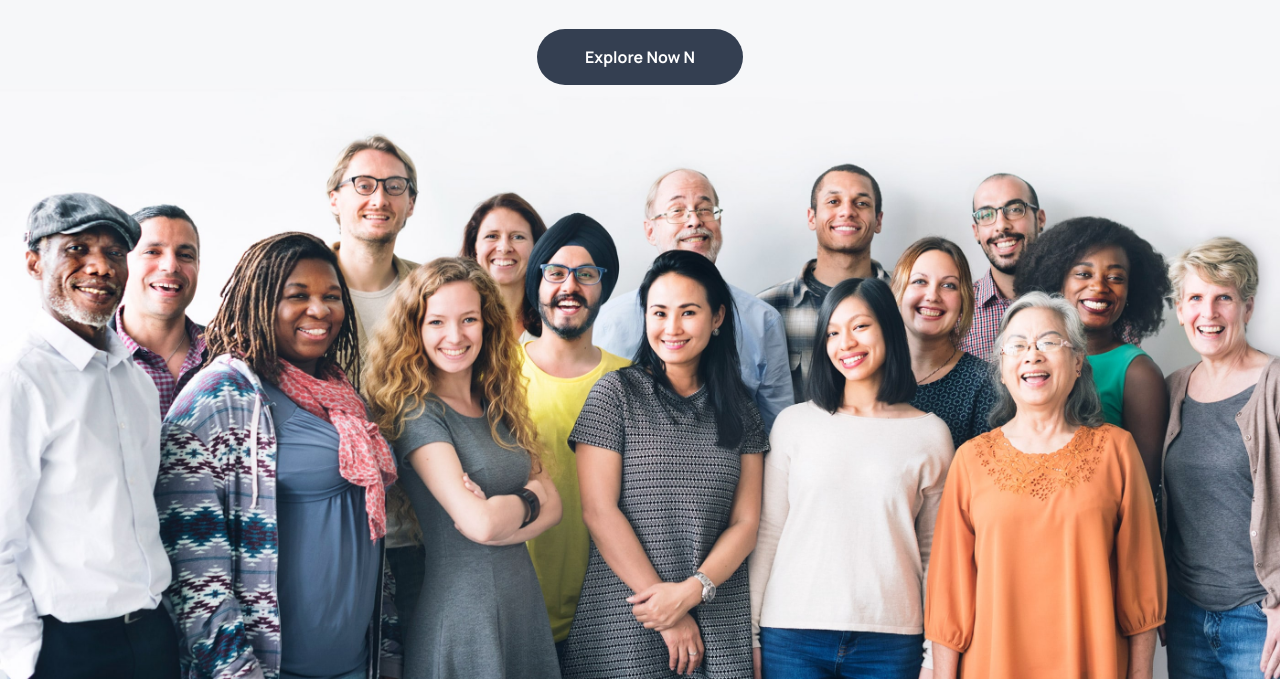
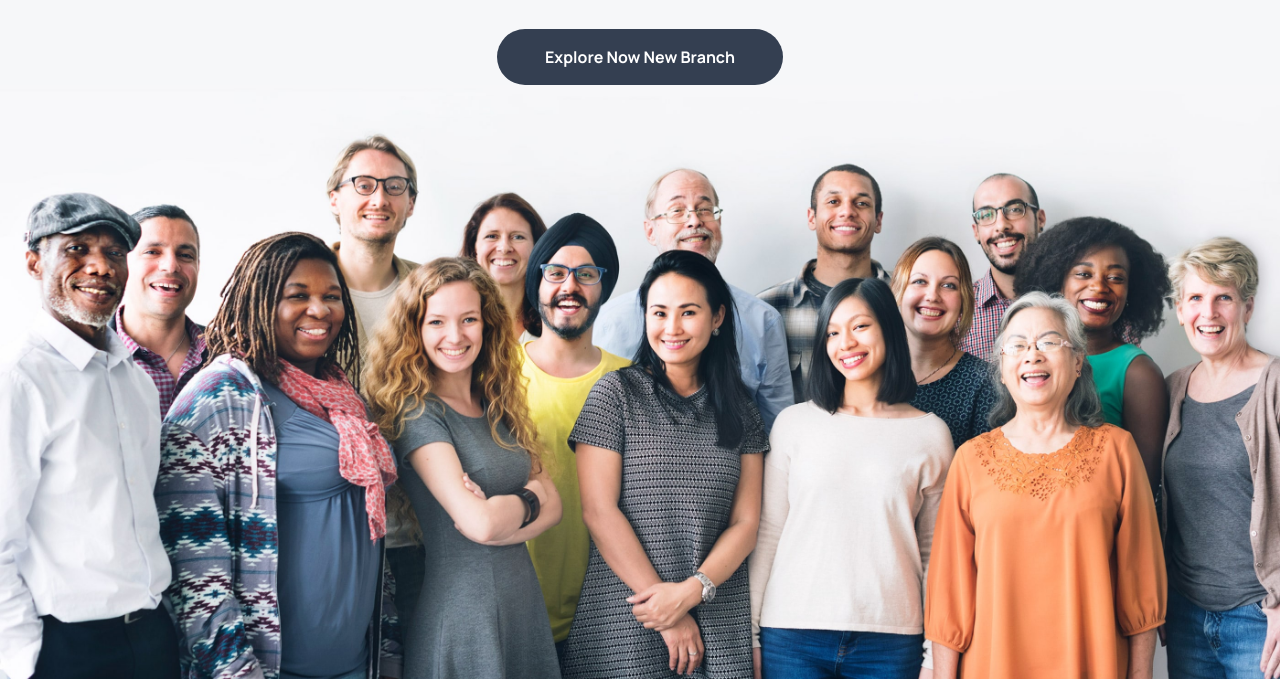
Before and after one commit to juwelDev/1st_team_a, a plain HTML site: page index.html in a window 1280 px wide. Shown: the part 360-1039 px from the top of the page. Drawn offline with nearby package versions, Linux system fonts and the light colour scheme.

Commit message:
some git issues fix

```diff
--- a/index.html
+++ b/index.html
@@ -84,7 +84,7 @@
         <button
           class="primary-btn border-0 rounded-pill py-3 px-lg-5 px-4 fw-bold text-white d-block mx-auto mt-5"
         >
-          Explore Now N
+          Explore Now New Branch
         </button>
 
         <img class="img-fluid" src="assets/banner.jpg" alt="" />
```
